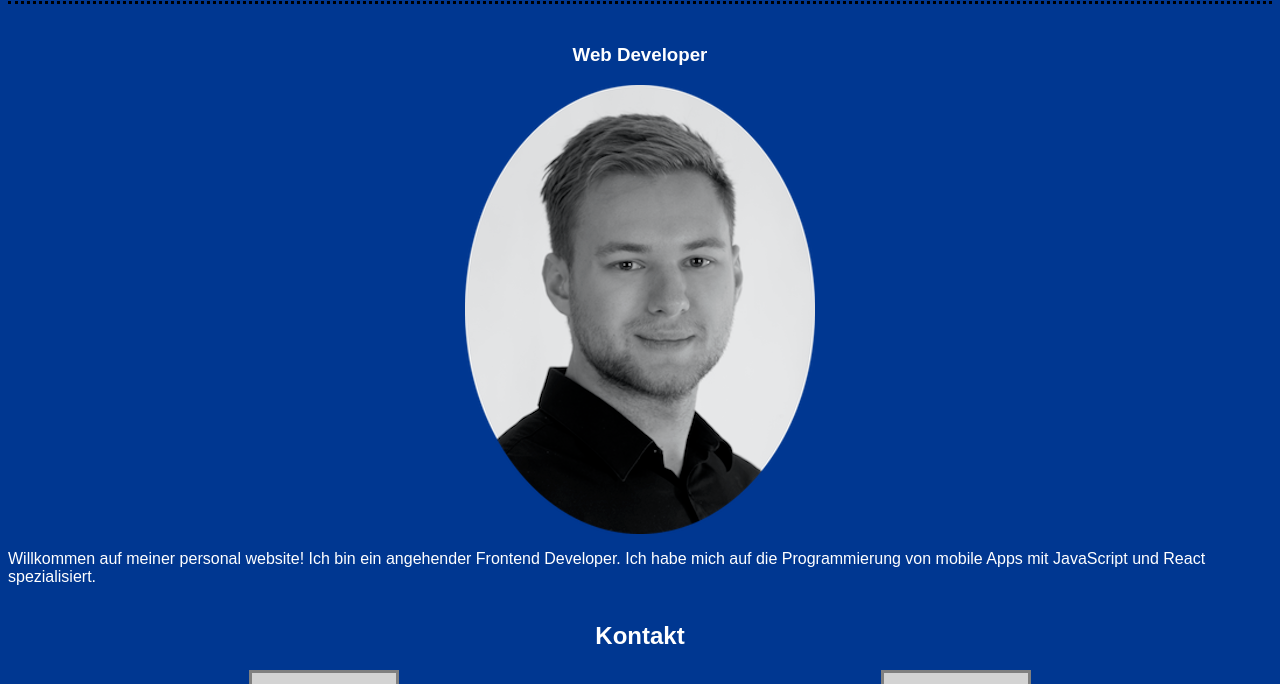
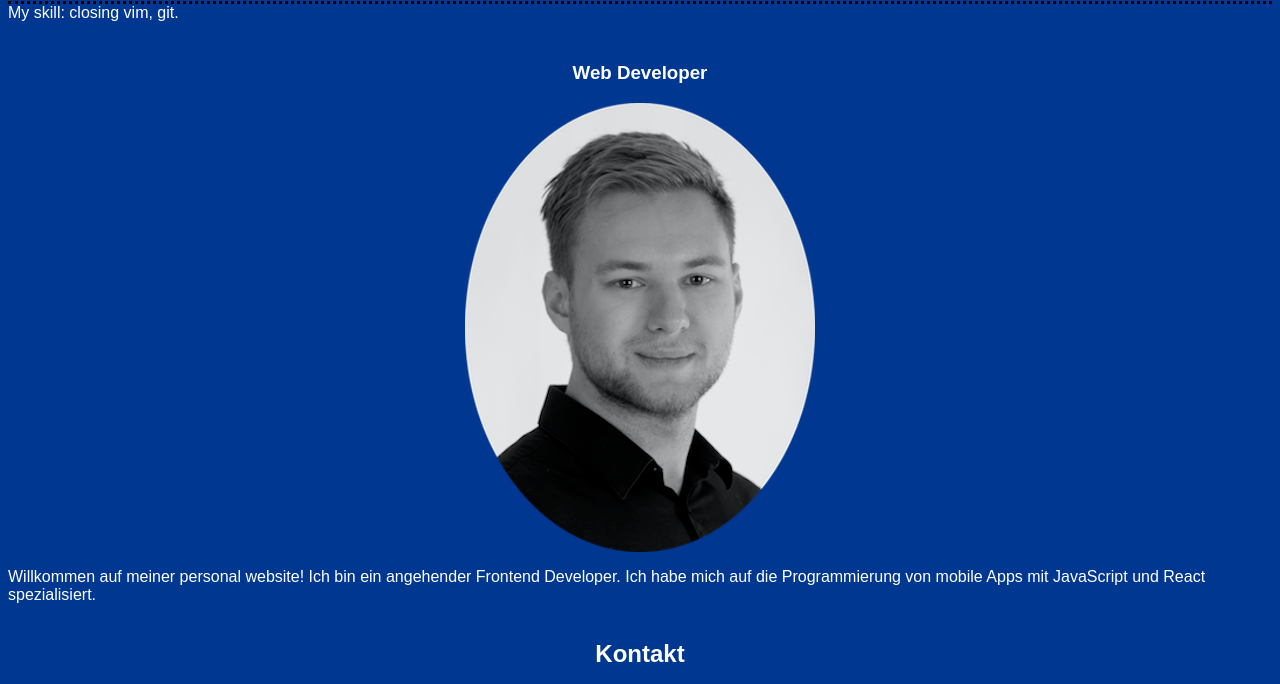
Before and after one commit to yannikmaassen/personal-website, a website: page docs/index.html in a window 1280 px wide. Shown: the part 52-736 px from the top of the page. Drawn offline with Linux system fonts and the light colour scheme.

Commit message:
Create skills area for testing

```diff
--- a/docs/index.html
+++ b/docs/index.html
@@ -13,6 +13,10 @@
     <header class="header__header header__grid">
         <h1>Yannik Maaßen</h1>
     </header>
+
+    <section class="skills">
+        My skill: closing vim, git.
+    </section>
 
 <!-- Job position and image. -->
 <section class="short-description__grid">
--- /dev/null
+++ b/scss/components/_skills-test.scss
@@ -0,0 +1,3 @@
+.skills {
+    color: tomato;
+}
--- a/scss/styles.scss
+++ b/scss/styles.scss
@@ -5,6 +5,7 @@
 //components:
 
 @import "components/header";
+@import "components/skills-test";
 @import "components/short-description";
 @import "components/contact";
 @import "components/skills";
```
